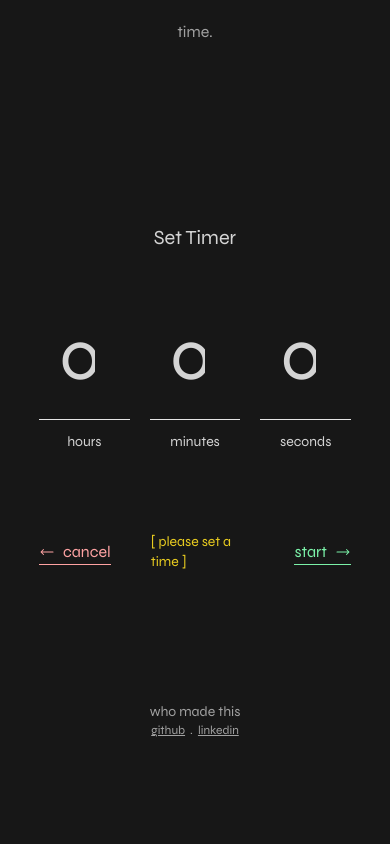
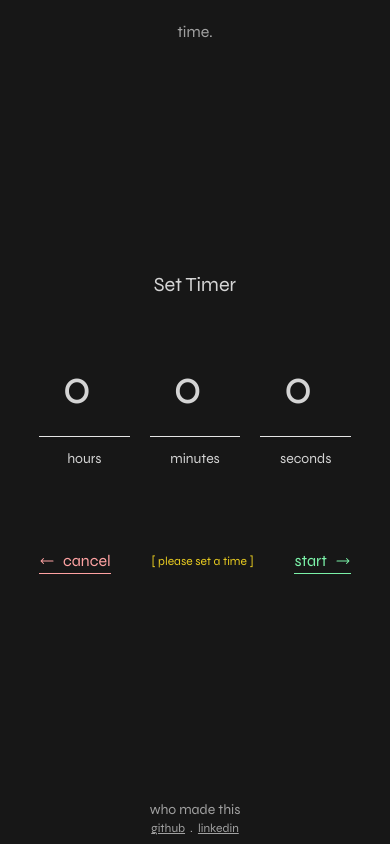
Before and after one commit to limitlez2020/timer-app, a Next.js app: page /timer in a window 390 px wide. Both pictures are taken after a click on the button "start". Built offline with nearby package versions, Linux system fonts and the light colour scheme.

Commit message:
Made the UI of the timer page more responsive for mobile

```diff
--- a/app/components/TimerCountdown.js
+++ b/app/components/TimerCountdown.js
@@ -79,7 +79,7 @@ export default function TimerCountdown ({hrs, mins, secs}) {
     <div className="flex flex-col w-full h-full mt-10 justify-center items-center bg-neutral-900 text-neutral-300">
       {timeUp ? (
         /* Message that time is up */
-        <div className="flex flex-col items-center justify-center mt-52.25 mb-52 lowercase">
+        <div className="flex flex-col items-center justify-center lowercase">
           <p className="text-6xl">[ time is up ]</p>
           <p className="text-sm">good job, So proud of you!</p>
 
@@ -92,21 +92,21 @@ export default function TimerCountdown ({hrs, mins, secs}) {
 
       ) : (
 
-        <div className="flex flex-col w-4/5 mt-17 mb-17.75">
+        <div className="flex flex-col w-9/10 sm:w-4/5">
           {/* Time Countdown: */}
-          <div className="flex items-end justify-between gap-5 w-full text-neutral-300">
+          <div className="flex items-end justify-between gap-2 sm:gap-5 w-full text-neutral-300">
             {/* Hour: */}
-            <div className="flex relative justify-center items-center w-1/2 py-10 text-[200px] border border-neutral-400">
+            <div className="flex relative justify-center items-center w-2/5 h-80 sm:h-96 py-10 text-9xl sm:text-[200px] border border-neutral-400">
               {hours}
-              <p className="flex absolute bottom-3 text-base">hours</p>
+              <p className="flex absolute bottom-2 sm:bottom-3 text-base">hours</p>
             </div>
             {/* Minute: */}
-            <div className="flex relative justify-center w-1/2 py-10 text-[200px] border border-neutral-400">
+            <div className="flex relative justify-center items-center w-2/5 h-80 sm:h-96 py-10 text-9xl sm:text-[200px] border border-neutral-400">
               {minutes}
-              <p className="flex absolute bottom-3 text-base">minutes</p>
+              <p className="flex absolute bottom-2 sm:bottom-3 text-base">minutes</p>
             </div>
             {/* Seconds */}
-            <div className="flex relative justify-center p-7 border border-neutral-400 text-6xl">
+            <div className="flex relative justify-center items-center w-1/5 h-1/3 p-7 border border-neutral-400 text-4xl sm:text-7xl">
               {String(seconds).padStart(2, "0")}
               <p className="flex absolute bottom-1 text-xs">seconds</p>
             </div>
--- a/app/timer/page.js
+++ b/app/timer/page.js
@@ -61,7 +61,7 @@ export default function Timer () {
 
 
   return (
-    <div className="flex flex-col w-full h-full min-h-screen bg-neutral-900">
+    <div className="flex flex-col w-full h-screen min-h-screen bg-neutral-900">
       {/* NavBar: */}
       <NavBar/>
 
@@ -73,10 +73,10 @@ export default function Timer () {
       ) : (
 
         /* Set Timer UI */
-        <div className="flex flex-col w-full h-full mt-45 mb-32.5 justify-center items-center bg-neutral-900 text-neutral-300">
+        <div className="flex flex-col w-full h-full justify-center items-center bg-neutral-900 text-neutral-300">
           <p className="text-neutral-300 mb-10 text-xl">Set Timer</p>
           {/* Input fields */}
-          <div className="flex flex-row w-4/5 justify-between items-center gap-5 text-7xl">
+          <div className="flex flex-row w-4/5 justify-between items-center gap-5 text-5xl sm:text-7xl">
             {/* Hour */}
             <div className="flex flex-col justify-center items-center w-1/3">
               <input type="number" className="flex w-full border-b p-5 border-neutral-200 text-center"
@@ -111,7 +111,7 @@ export default function Timer () {
             </Link>
 
             {/* Display warning message to user */}
-            {noTimeSet && <p className="flex text-yellow-300 opacity-90 lowercase text-sm">
+            {noTimeSet && <p className="flex text-yellow-300 opacity-90 lowercase text-xs sm:text-sm">
               [ please set a time ]
             </p>}
 
```
